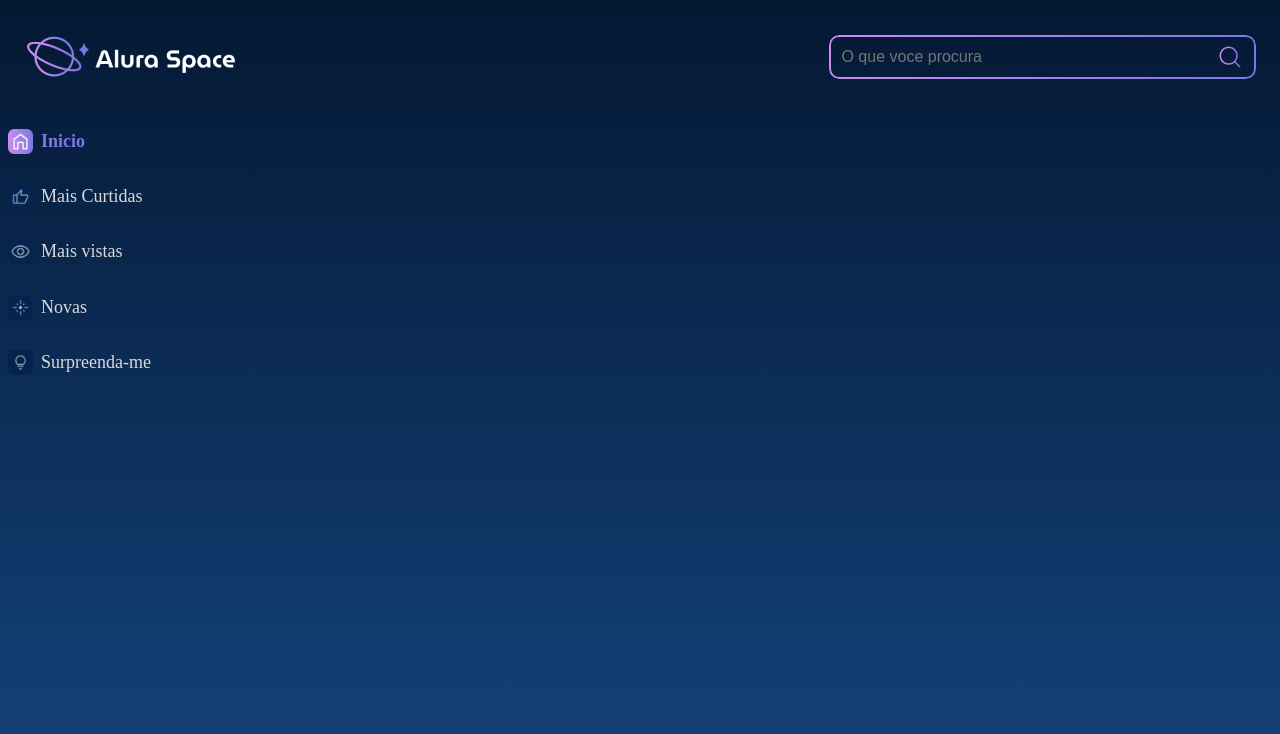
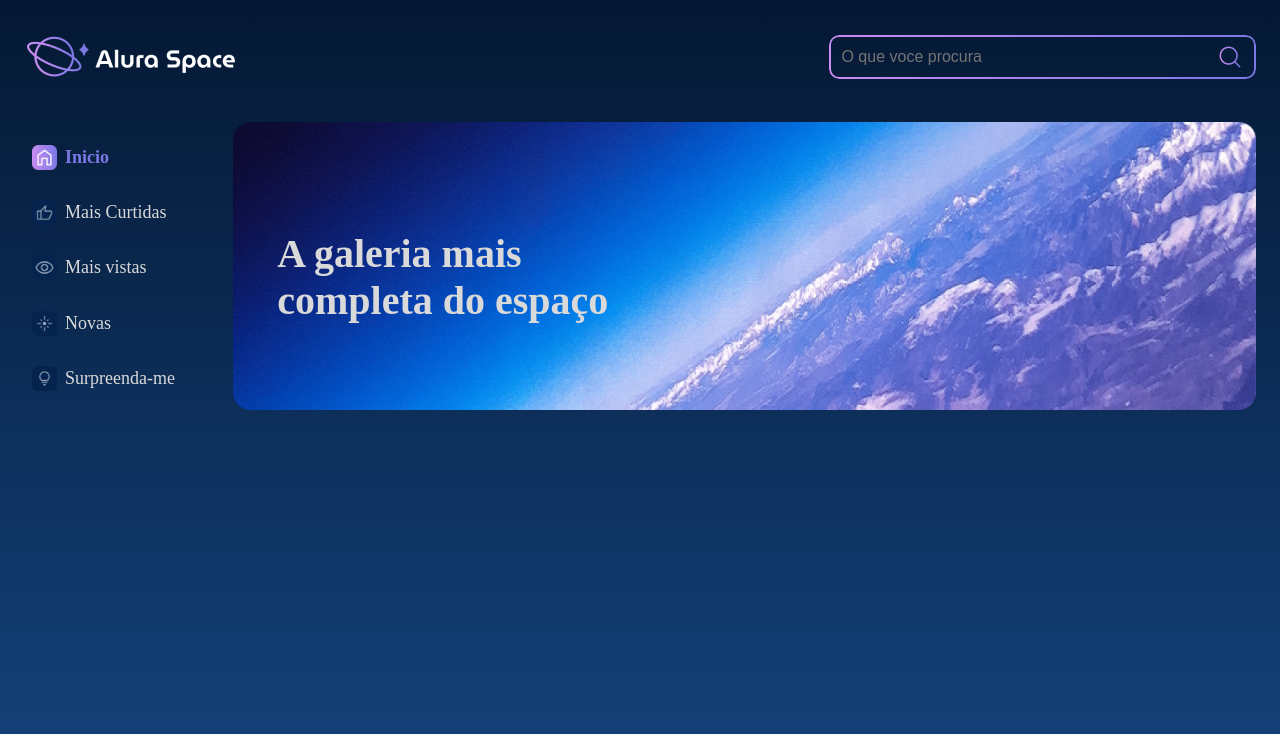
Before and after one commit to MatheusGorga/alura-space, a React (Create React App) app: page / in a window 1280 px wide. Shown: the top 734 px of the page. Built offline with nearby package versions, Linux system fonts and the light colour scheme.

Commit message:
desafio banner

```diff
--- /dev/null
+++ b/src/components/banner/Banner.jsx
@@ -0,0 +1,12 @@
+import styles from './Banner.module.scss';
+
+function Banner() {
+  return (
+    <div className={styles.banner}>
+      <h1>A galeria mais completa do espaço</h1>
+      <img src='/assets/banner.png' alt='A galeria mais completa do espaço' />
+    </div>
+  );
+}
+
+export default Banner;
--- /dev/null
+++ b/src/components/banner/Banner.module.scss
@@ -0,0 +1,23 @@
+.banner {
+
+  width: 88%;
+
+  img {
+    width: 100%;
+    height: 288px;
+  }
+
+  position: relative;
+
+  h1 {
+    position: absolute;
+    z-index: 1;
+    color: #d9d9d9;
+    font-size: 2.5rem;
+    width: 401px;
+    height: 144px;
+    top: 75px;
+    left: 44px;
+  }
+
+}
--- a/src/pages/paginas/PaginaInicial.jsx
+++ b/src/pages/paginas/PaginaInicial.jsx
@@ -1,11 +1,18 @@
+import Banner from '../../components/banner/Banner';
 import Cabecalho from '../../components/cabecalho/Cabecalho';
 import Menu from '../../components/menu/Menu';
+import styles from './PaginaInicial.module.scss';
 
 function PaginaInicial() {
   return (
     <>
       <Cabecalho />
-      <Menu />
+      <main>
+        <section className={styles.principal}>
+          <Menu />
+          <Banner />
+        </section>
+      </main>
     </>
   );
 }
--- /dev/null
+++ b/src/pages/paginas/PaginaInicial.module.scss
@@ -0,0 +1,32 @@
+main {
+  margin: 0 24px;
+}
+
+.principal {
+  display: flex;
+  align-items: center;
+  justify-content: space-between;
+  margin-top: 2rem;
+
+  &__imagem {
+    width: 88%;
+
+    img {
+      width: 100%;
+      height: 288px;
+    }
+
+    position: relative;
+
+    h1 {
+      position: absolute;
+      z-index: 1;
+      color: #d9d9d9;
+      font-size: 2.5rem;
+      width: 401px;
+      height: 144px;
+      top: 75px;
+      left: 44px;
+    }
+  }
+}
```
